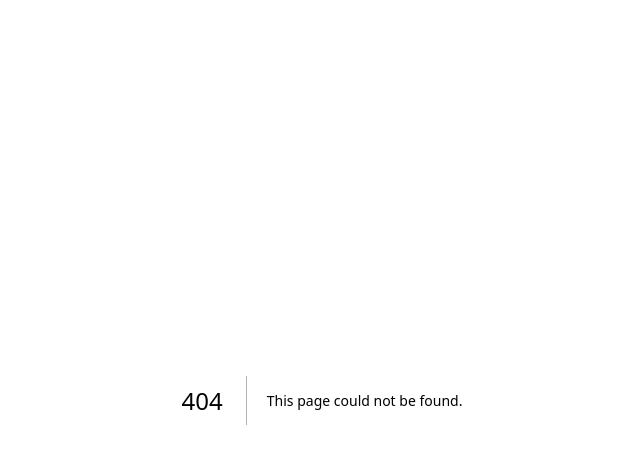
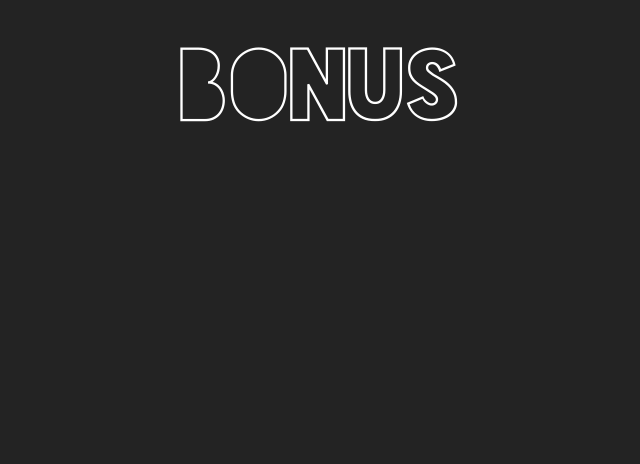
Before and after one commit to 0nlyssslatts/ebash-tma, a Next.js app: page /bonus in a window 1280 px wide. Before the commit this address had no page. Shown: the top 464 px of the page, without its empty margins (318-958 px from the left). Built offline with nearby package versions, Linux system fonts and the light colour scheme.

Commit message:
bonus and halp page added

```diff
--- /dev/null
+++ b/src/app/bonus/Bonus.tsx
@@ -0,0 +1,12 @@
+'use client';
+
+import { Header } from '@/components/ui/Header';
+import { Page } from '@/components/ui/Page';
+
+export default function Bonus() {
+  return (
+    <Page>
+      <Header>BONUS</Header>
+    </Page>
+  );
+}
--- /dev/null
+++ b/src/app/bonus/page.tsx
@@ -0,0 +1,12 @@
+import type { Metadata } from 'next';
+
+import Bonus from './Bonus';
+
+export const metadata: Metadata = {
+  title: 'Ништяки',
+  description: 'Ништяки и материалы',
+};
+
+export default async function BonusPage() {
+  return <Bonus />;
+}
--- /dev/null
+++ b/src/app/help/Help.tsx
@@ -0,0 +1,12 @@
+'use client';
+
+import { Header } from '@/components/ui/Header';
+import { Page } from '@/components/ui/Page';
+
+export default function Help() {
+  return (
+    <Page>
+      <Header>HELP</Header>
+    </Page>
+  );
+}
--- /dev/null
+++ b/src/app/help/page.tsx
@@ -0,0 +1,12 @@
+import type { Metadata } from 'next';
+
+import Help from './Help';
+
+export const metadata: Metadata = {
+  title: 'Помощь',
+  description: 'Написать куратору',
+};
+
+export default async function HelpPage() {
+  return <Help />;
+}
```
